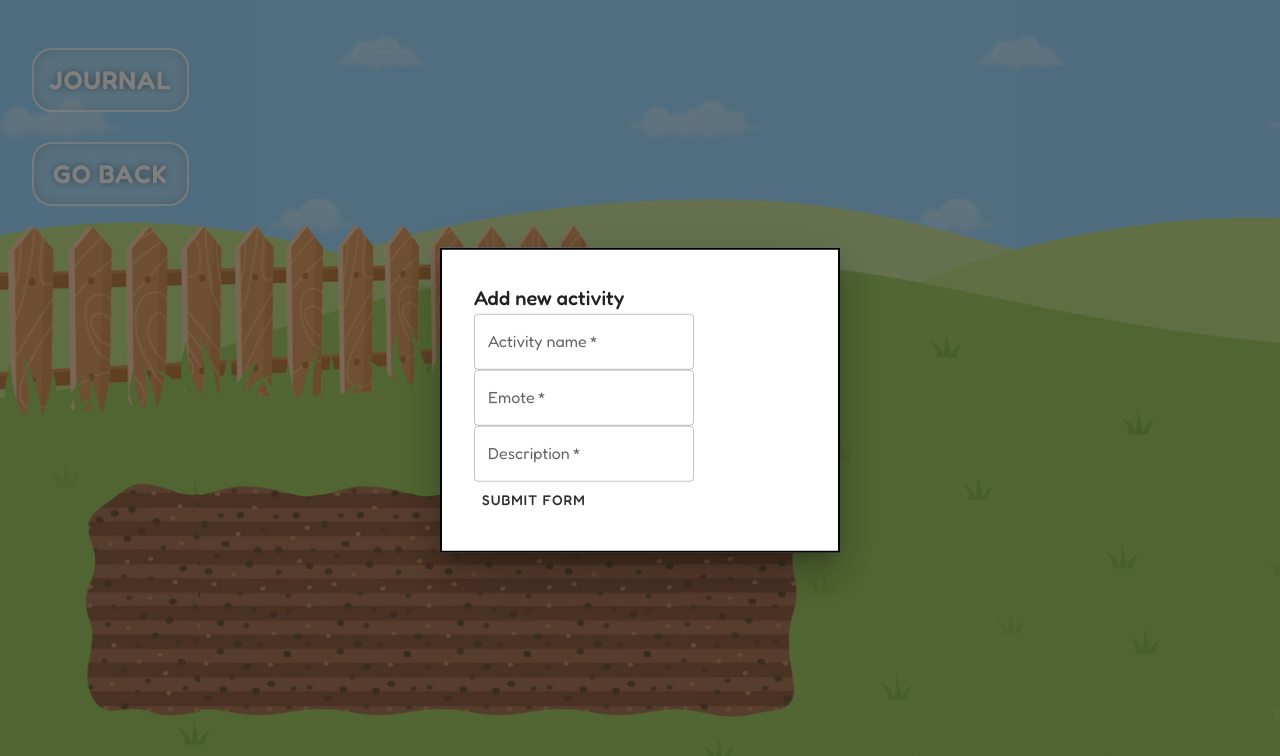
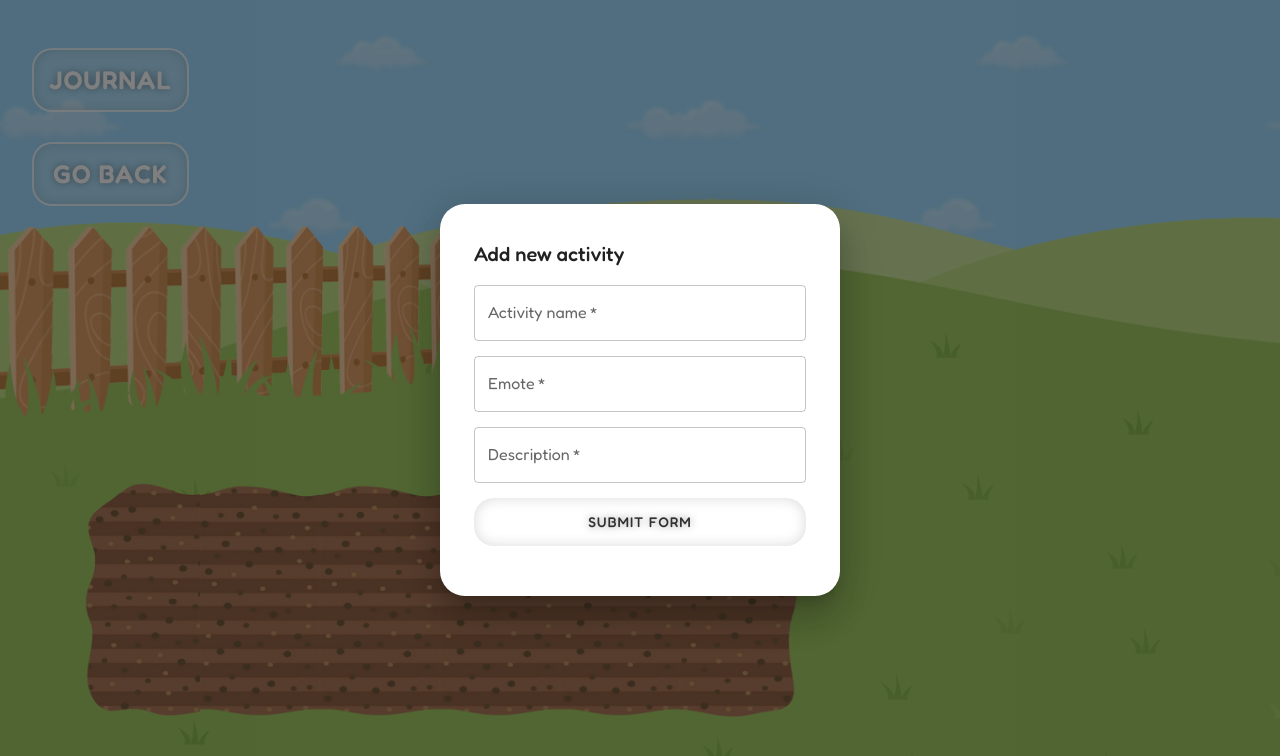
Before and after one commit to PoliBuddies/wellness-garden, a React (Vite) app in the folder frontend/wellness-garden/: page /garden in a window 1280 px wide. Both pictures are taken after a click on the element 140 px from the left and 540 px from the top of the page. Shown: the top 756 px of the page. Built offline with nearby package versions, Linux system fonts and the light colour scheme; no server answers.

Commit message:
add activities (#32)

```diff
--- a/frontend/wellness-garden/src/components/garden/ActivityDetails.tsx
+++ b/frontend/wellness-garden/src/components/garden/ActivityDetails.tsx
@@ -1,6 +1,7 @@
 import { FC, useEffect, useState } from 'react'
 import { BACKEND_URL, FullActivity, USER_ID } from '../../types';
 import { Box, Typography } from '@mui/material';
+import './garden.css';
 
 interface ActivityDetailsProps {
     activityId: number;
@@ -11,8 +12,9 @@ const style = {
     top: '50%',
     left: '50%',
     transform: 'translate(-50%, -50%)',
-    width: 400,
+    width: 500,
     bgcolor: 'background.paper',
+    borderRadius: '25px',
     border: '2px solid #000',
     boxShadow: 24,
     p: 4,
@@ -49,10 +51,12 @@ const ActivityDetails: FC<ActivityDetailsProps> = ({activityId}) => {
 //todo activity display
   return (
     <Box sx={style}>
-      <Typography id="modal-modal-title" variant="h6" component="h2">Activity details</Typography>
-      <Typography id="modal-modal-title" variant="h6" component="h2">Name: {activity.name}</Typography>
-      <Typography id="modal-modal-title" variant="h6" component="h2">Emote: {activity.icon}</Typography>
-      <Typography id="modal-modal-title" variant="h6" component="h2">Description: {activity.description}</Typography>
+      <div className='formWrapper'>
+        <Typography id="modal-modal-title" variant="h4" component="h2">Activity details</Typography>
+        <Typography id="modal-modal-title" variant="h5" component="h2">Name: {activity.name}</Typography>
+        <Typography id="modal-modal-title" variant="h5" component="h2">Emote: {activity.icon}</Typography>
+        <Typography id="modal-modal-title" variant="h5" component="h2">Description: {activity.description}</Typography>
+      </div>
     </Box>
   )
 }
--- a/frontend/wellness-garden/src/components/garden/ActivityEdit.tsx
+++ b/frontend/wellness-garden/src/components/garden/ActivityEdit.tsx
@@ -1,6 +1,7 @@
-import React, { useState } from 'react'
+import React, { FC, useState } from 'react'
 import { BACKEND_URL, CreateActivityRequest, USER_ID } from '../../types';
-import { Box, Button, TextField, Typography } from '@mui/material';
+import { Box, Button, styled, TextField, Typography } from '@mui/material';
+import './garden.css';
 
 const style = {
     position: 'absolute' as 'absolute',
@@ -8,18 +9,40 @@ const style = {
     left: '50%',
     transform: 'translate(-50%, -50%)',
     width: 400,
-    bgcolor: 'background.paper',
-    border: '2px solid #000',
+    backgroundColor: "rgba(255,255,255,1)",
+    border: '2px solid rgba(255,255,255,0.7)',
+    borderRadius: '25px',
     boxShadow: 24,
     p: 4,
 };
 
-const ActivityEdit = () => {
+const SubmitButton = styled(Button)({
+	height: "48px",
+	marginBottom: '16px',
+	backgroundColor: "rgba(255,255,255,0.2)",
+	borderColor: "rgba(255,255,255,0.7)",
+	textShadow: "0px 0px 8px rgba(0,0,0,0.4)",
+	boxShadow: "0px 0px 14px rgba(0,0,0,0.15) inset",
+	":hover": {
+		backgroundColor: "rgba(128,128,128,0.05)",
+		borderColor: "rgba(255,255,255,1)",
+		color: "rgba(255,0255,255,1)",
+		textShadow: "0px 0px 8px rgba(0,0,0,0.4)",
+		boxShadow: "0px 0px 14px rgba(0,0,0,0.15) inset",
+	}
+}) as typeof Button;
+
+interface ActivityEditProps {
+  closeModal: () => void;
+  refetch: () => Promise<void>;
+}
+
+const ActivityEdit: FC<ActivityEditProps> = ({closeModal, refetch}) => {
 
   const getEmptyActivity = (): CreateActivityRequest => {
     return {
       title: '',
-      emote: '',
+      icon: '',
       description: '',
     }
   }
@@ -31,7 +54,7 @@ const ActivityEdit = () => {
   }
 
   const handleChangeFormActivityEmote = (e: React.ChangeEvent<HTMLInputElement | HTMLTextAreaElement>): void => {
-    setFormActivity({...formActivity, emote: e.target.value})
+    setFormActivity({...formActivity, icon: e.target.value})
   }
 
   const handleChangeFormActivityDescription = (e: React.ChangeEvent<HTMLInputElement | HTMLTextAreaElement>): void => {
@@ -39,15 +62,24 @@ const ActivityEdit = () => {
   }
 
   async function submitForm(): Promise<void> {
-    const res = await window.fetch(BACKEND_URL + '/activities/' + USER_ID, {method: 'POST', body: JSON.stringify(formActivity)});
+    console.log(JSON.stringify(formActivity));
+    const res = await window.fetch(BACKEND_URL + '/activities/' + USER_ID + '/', {
+        method: 'POST',
+        body: JSON.stringify(formActivity),
+        headers: new Headers({'content-type': 'application/json'}),
+        }
+      );
     const { data } = await res.json();
-    //todo close modal
+    closeModal();
+    refetch();
   }
 
   return (
     <Box sx={style}>
+      <div className='formWrapper'>
         <Typography id="modal-modal-title" variant="h6" component="h2">Add new activity</Typography>
         <TextField
+          className='formInput'
           required
           id="outlined-required"
           label="Activity name"
@@ -55,20 +87,23 @@ const ActivityEdit = () => {
           onChange={(e) => handleChangeFormActivityName(e)}
         />
         <TextField
+          className='formInput'
           required
           id="outlined-required"
           label="Emote"
-        value={formActivity.emote}
+          value={formActivity.icon}
           onChange={(e) => handleChangeFormActivityEmote(e)}
         />
         <TextField
+          className='formInput'
           required
           id="outlined-required"
           label="Description"
-        value={formActivity.emote}
+          value={formActivity.description}
           onChange={(e) => handleChangeFormActivityDescription(e)}
         />
-      <Button onClick={() => submitForm()}>Submit form</Button>
+        <SubmitButton onClick={() => submitForm()}>Submit form</SubmitButton>
+      </div>
     </Box>
   )
 }
--- a/frontend/wellness-garden/src/components/garden/Field.tsx
+++ b/frontend/wellness-garden/src/components/garden/Field.tsx
@@ -5,6 +5,7 @@ import './garden.css';
 
 interface FieldProps {
     activities: Activity[];
+    refetch: () => Promise<void>;
 }
 
 interface SplitedActivities {
@@ -12,7 +13,7 @@ interface SplitedActivities {
   secondRow: ActivityWithPlotImg[];
 }
 
-const Field: FC<FieldProps> = ({activities}) => {
+const Field: FC<FieldProps> = ({activities, refetch}) => {
   const [splitedActivities, setSplitedActivities] = useState<SplitedActivities | null>(null)
 
   const getPlotTileImg = (i: number, isTop: boolean): string => {
@@ -45,8 +46,8 @@ const Field: FC<FieldProps> = ({activities}) => {
     <>
     {splitedActivities &&
       <div className='field'>
-        <FieldRow activities={splitedActivities.firstRow}></FieldRow>
-        <FieldRow activities={splitedActivities.secondRow}></FieldRow>
+        <FieldRow refetch={refetch} activities={splitedActivities.firstRow}></FieldRow>
+        <FieldRow refetch={refetch} activities={splitedActivities.secondRow}></FieldRow>
       </div>}
     </>
   )
--- a/frontend/wellness-garden/src/components/garden/FieldRow.tsx
+++ b/frontend/wellness-garden/src/components/garden/FieldRow.tsx
@@ -5,13 +5,14 @@ import './garden.css';
 
 interface FieldRowProps {
   activities: ActivityWithPlotImg[];
+  refetch: () => Promise<void>;
 }
 
-const FieldRow: FC<FieldRowProps> = ({activities}) => {
+const FieldRow: FC<FieldRowProps> = ({activities, refetch}) => {
   return (
     <div className='fieldRow'>
       {activities.map((activity, index) =>
-          <Plot key={index} activity={activity}></Plot>
+          <Plot key={index} activity={activity} refetch={refetch}></Plot>
         )
       }
     </div>
--- a/frontend/wellness-garden/src/components/garden/Plot.tsx
+++ b/frontend/wellness-garden/src/components/garden/Plot.tsx
@@ -8,9 +8,10 @@ import ActivityDetails from './ActivityDetails';
 
 interface PlotProps {
     activity: ActivityWithPlotImg;
-}
+    refetch: () => Promise<void>;
+ }
 
-const Plot: FC<PlotProps> = ({activity}) => {
+const Plot: FC<PlotProps> = ({activity, refetch}) => {
   const [isModalVisible, setModalVisible] = useState<boolean>(false);
 
   const hideModal = () => {
@@ -48,7 +49,7 @@ const Plot: FC<PlotProps> = ({activity}) => {
         </Modal>
       ) : (
         <Modal open={isModalVisible} onClose={hideModal}>
-          <div><ActivityEdit/></div>
+          <div><ActivityEdit refetch={refetch} closeModal={hideModal}/></div>
         </Modal>
         )
       }
--- a/frontend/wellness-garden/src/components/garden/garden.css
+++ b/frontend/wellness-garden/src/components/garden/garden.css
@@ -26,3 +26,13 @@
 	display: flex;
 	flex-direction: column;
 }
+
+.formInput {
+  margin-bottom: 10px;
+}
+
+.formWrapper {
+  display: flex;
+  flex-direction: column;
+  gap: 15px;
+}
--- a/frontend/wellness-garden/src/components/views/GardenView/GardenView.tsx
+++ b/frontend/wellness-garden/src/components/views/GardenView/GardenView.tsx
@@ -76,7 +76,7 @@ const GardenView = () => {
 					exit={{ y: "80vh" }}
 					transition={{ duration: 1, ease: "easeInOut" }}
 				>
-					<Field activities={activities}></Field>
+					<Field activities={activities} refetch={fetchActivities}></Field>
 				</motion.div>
 			</div>
 			<motion.div className='garden-view-nav-buttons'
--- a/frontend/wellness-garden/src/types.ts
+++ b/frontend/wellness-garden/src/types.ts
@@ -50,5 +50,5 @@ export const BACKEND_URL = 'http://127.0.0.1:5000';
 export interface CreateActivityRequest {
     title: string;
     description: string;
-    emote: string;
+    icon: string;
 }
```
Also changed, not shown: frontend/wellness-garden/src/components/common/SideNavButtons.tsx (indentation only), 1 other file (tests, documents, lock files or other folders). Lines whose indentation alone changed are shown as unchanged.
